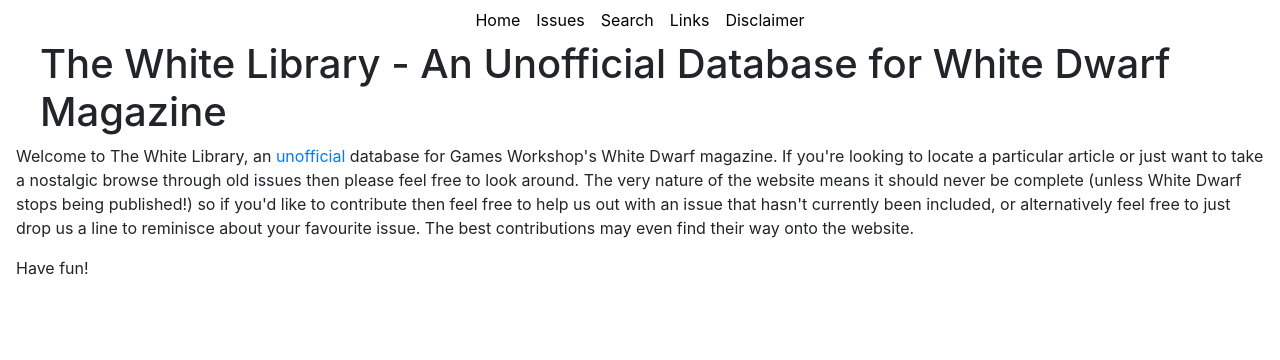
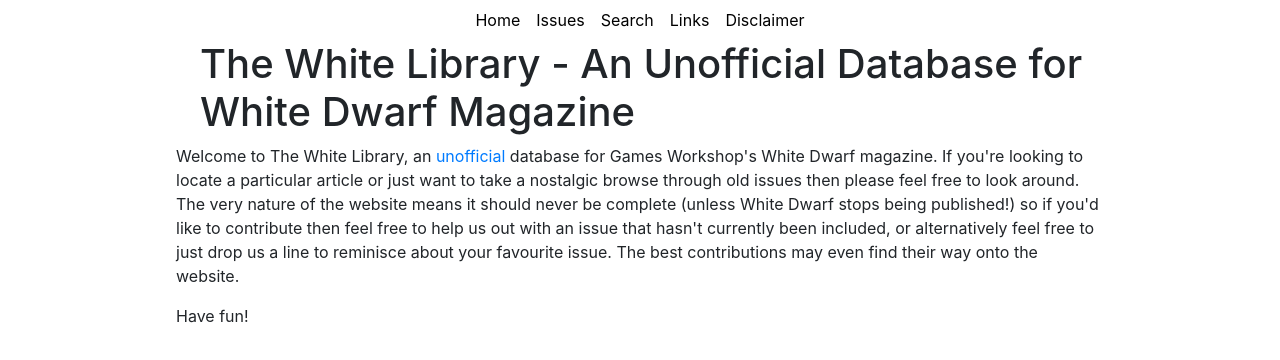
Before and after one commit to wisechimp/white-dwarf-info, a Gatsby site: page / in a window 1280 px wide. Built offline with nearby package versions, Linux system fonts and the light colour scheme; Gatsby itself is replaced by a stand-in of ours.

Commit message:
Adding margin on large screens

```diff
--- a/src/styles/white-library-global-styles.css
+++ b/src/styles/white-library-global-styles.css
@@ -14,6 +14,14 @@
 
 .nav-link {
   padding: 0;
+}
+
+/* Adding a margin for large screens*/
+@media screen and (min-width: 960px) {
+  body {
+    max-width: 960px;
+    margin: auto;
+  }
 }
 
 /*Presenting the menu bar in a material designish kind of fashion */
```
